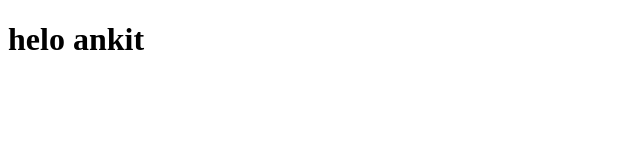
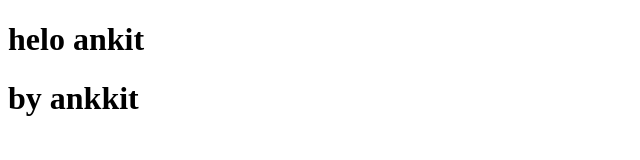
Before and after one commit to rajputankit5766/testing, a plain HTML site: page index.html in a window 1280 px wide. Shown: the whole page, without its empty margins (0-640 px from the left). Drawn offline with Linux system fonts and the light colour scheme.

Commit message:
testing ankitt

```diff
--- a/index.html
+++ b/index.html
@@ -7,5 +7,6 @@
 </head>
 <body>
     <h1>helo ankit</h1>
+    <h1>by ankkit</h1>
 </body>
 </html>
```
